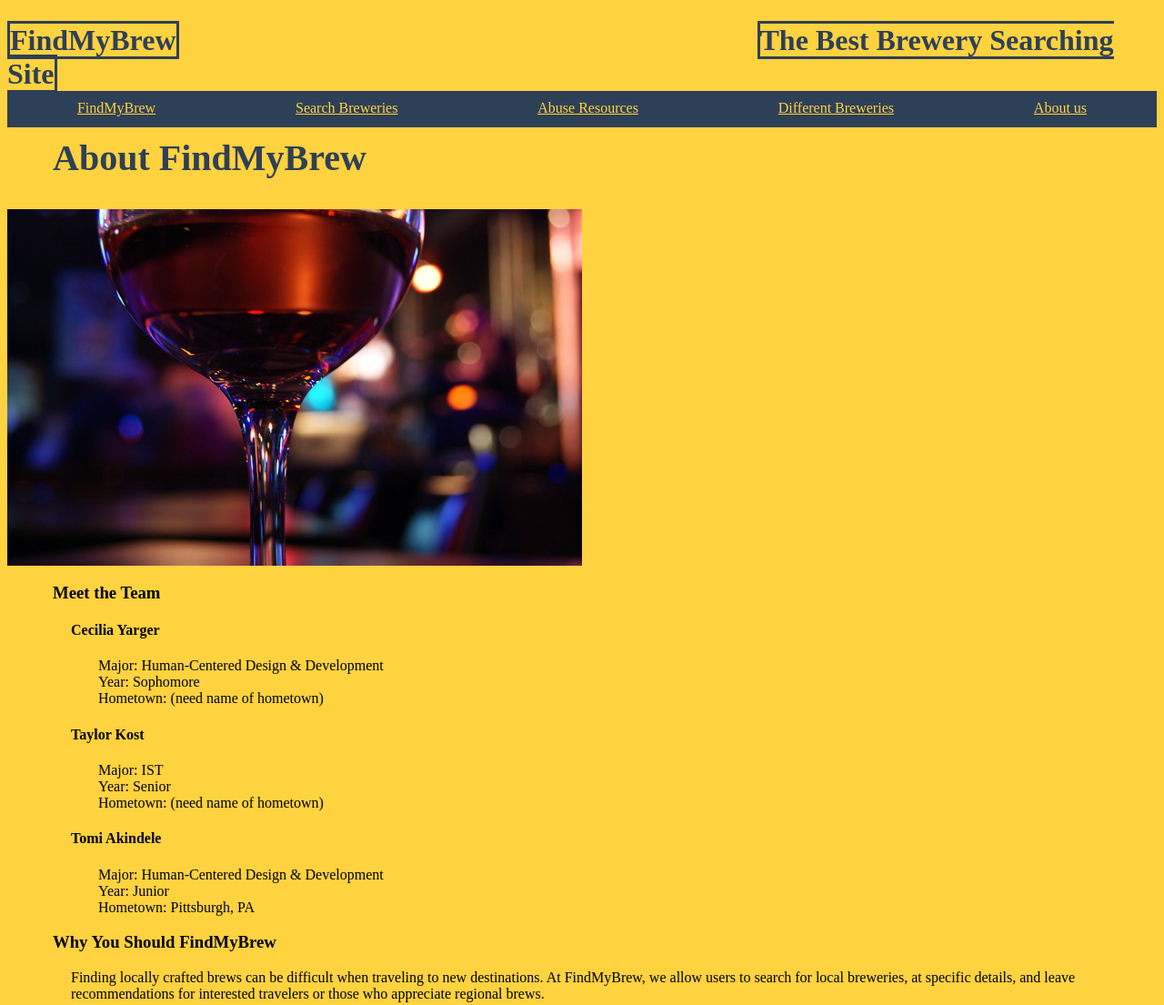
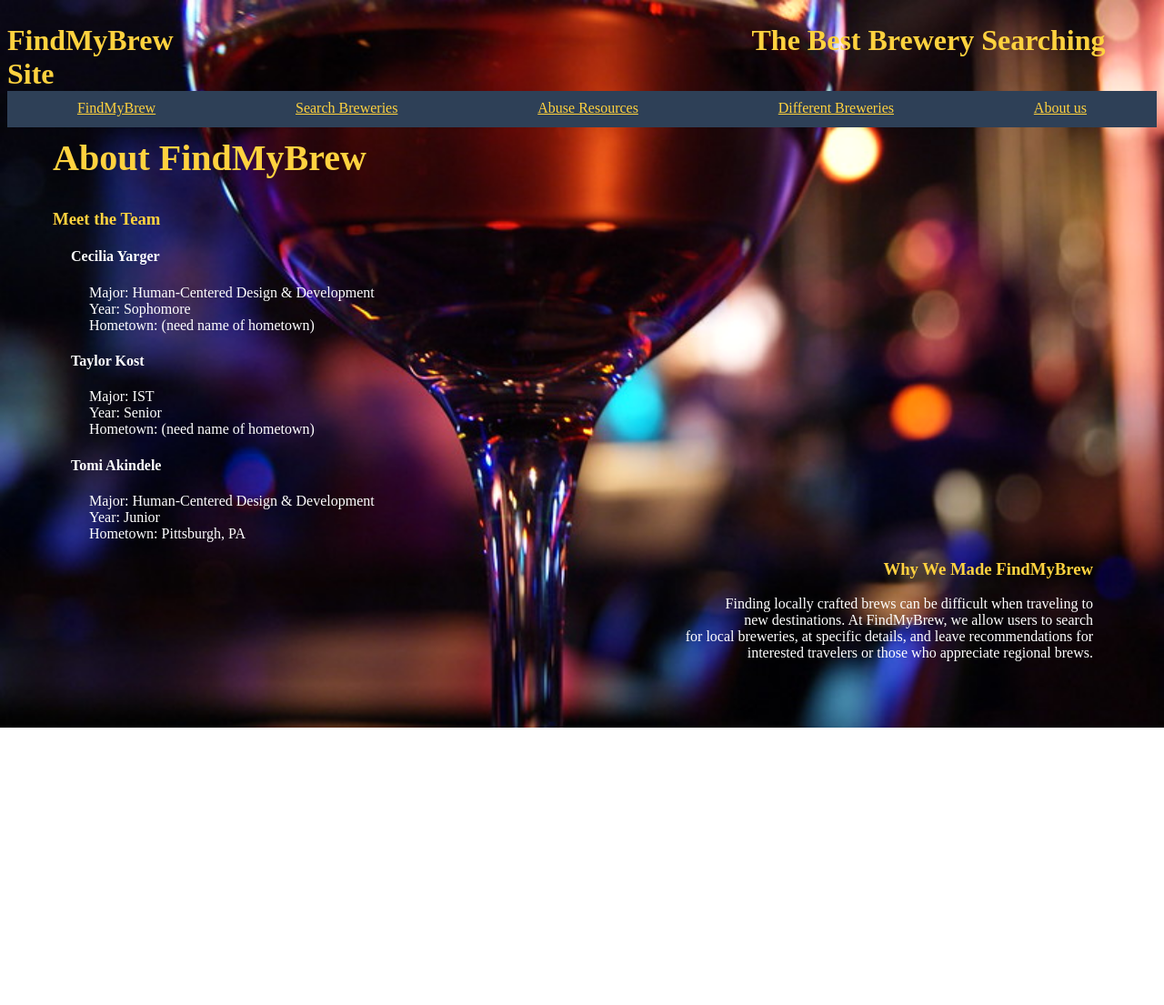
Before and after one commit to iWillChangeMyNameLater/theFridge, a website: page public/about-us.html in a window 1280 px wide. Shown: the whole page at 91% size. After the commit the page ends 800 px from the top, so only its background shows below. Drawn offline with Linux system fonts and the light colour scheme.

Commit message:
edited about us

```diff
--- a/public/about-us.html
+++ b/public/about-us.html
@@ -1,9 +1,9 @@
 <html>
   <head>
-    <title> Student Home Page</title>
+    <title>About Us</title>
     <meta charset="utf-8">
-    <meta name="main-homepage" content="student home page">
-    <meta name="Keywords" content="Students home page">
+    <meta name="main-homepage" content="about us">
+    <meta name="Keywords" content="About us">
     <meta name="authors" content="Cecilia Yarger">
     <meta name="viewport" content="width=device-width, initial-scale=1.0">
     <link rel="stylesheet" href="/stylesheets/about-us.css">
@@ -25,9 +25,8 @@
   </div>
 </header>
 
-<h2 id="About FindMyBrew">About FindMyBrew</h2> <!-- placeholder text, specifics to be filled in later -->
-<img src="images/single-glass.jpg" alt="Glass of wine behind vibrant lights">
-<h3>Meet the Team</h3>
+<h2 id="About FindMyBrew">About FindMyBrew</h2>
+<h3 id="meetTeam">Meet the Team</h3>
 <h4 id="Team">Cecilia Yarger</h4>
     <p>Major: Human-Centered Design & Development<br>
     Year: Sophomore<br>
@@ -40,9 +39,13 @@
     <p>Major: Human-Centered Design & Development<br>
     Year: Junior<br>
     Hometown: Pittsburgh, PA</p>
-<h3>Why You Should FindMyBrew</h3>
-<p id="Purpose">Finding locally crafted brews can be difficult when traveling to new destinations. At FindMyBrew, we allow users to search for local
-  breweries, at specific details, and leave recommendations for interested travelers or those who appreciate regional brews.
+
+<div class="purpose">
+    <h3 id="purposeHeader">Why We Made FindMyBrew</h3>
+    <p id="purposeContent">Finding locally crafted brews can be difficult when traveling to<br> new destinations. At FindMyBrew, we allow users to search<br> for local
+  breweries, at specific details, and leave recommendations for<br>interested travelers or those who appreciate regional brews.
+</div>
+
 </p>
 
 </body>
--- a/public/stylesheets/about-us.css
+++ b/public/stylesheets/about-us.css
@@ -27,54 +27,66 @@ div ul {
 display: inline;
 width: 20%;
 margin-right: 50%;
-color: #2E4057;
-border-style: solid;
+color: #FFD23F;
+
 }
 
-#caption{
+#caption {
     display: inline;
     width: 20%;
     margin-right: 50%;
-    color: #2E4057;
+    color: #FFD23F;
     width: 40px;
-    border-style: solid;
 
 }
 
-body{
-    background-color: #FFD23F;
+body {
+    background-image: url('../images/single-glass.jpg');
+    background-repeat: no-repeat;
+    background-size: cover;
+    background-attachment: fixed;
+
 }
 
-h2{
-    color:  #2E4057;
+h2 {
+    color: #FFD23F;
     margin-left: 50px;
     font-size: 40px;
     margin-top: 10px;
 }
 
-h3{
+h3 {
+    color: #FFD23F;
     margin-left: 50px;
 }
 
 h4{
     margin-inline: 50px;
+    color: white;
 }
 
-#Team{
+#meetTeam{
+    text-align: left;
+}
+
+#Team {
     margin-left: 70px;
     /*width: 100%;*/
 }
 
-#Purpose{
-    margin-left: 70px;
+#purposeHeader {
+    text-align: right;
+    margin-right: 70px;
+    float: top;
 }
 
-p{
-    margin-left: 100px;
+#purposeContent {
+    text-align: right;
+    margin-right: 70px;
 }
 
-img{
-    /*float: left;*/
-    width: 50%;
-    height: 50%;
+p {
+    color: white;
+    margin-left: 90px;
+    font-size: 100%;
 }
```
Also changed, not shown: public/not-21.html (+1 -1 lines), public/stylesheets/not-21.css (+4 -3 lines).
